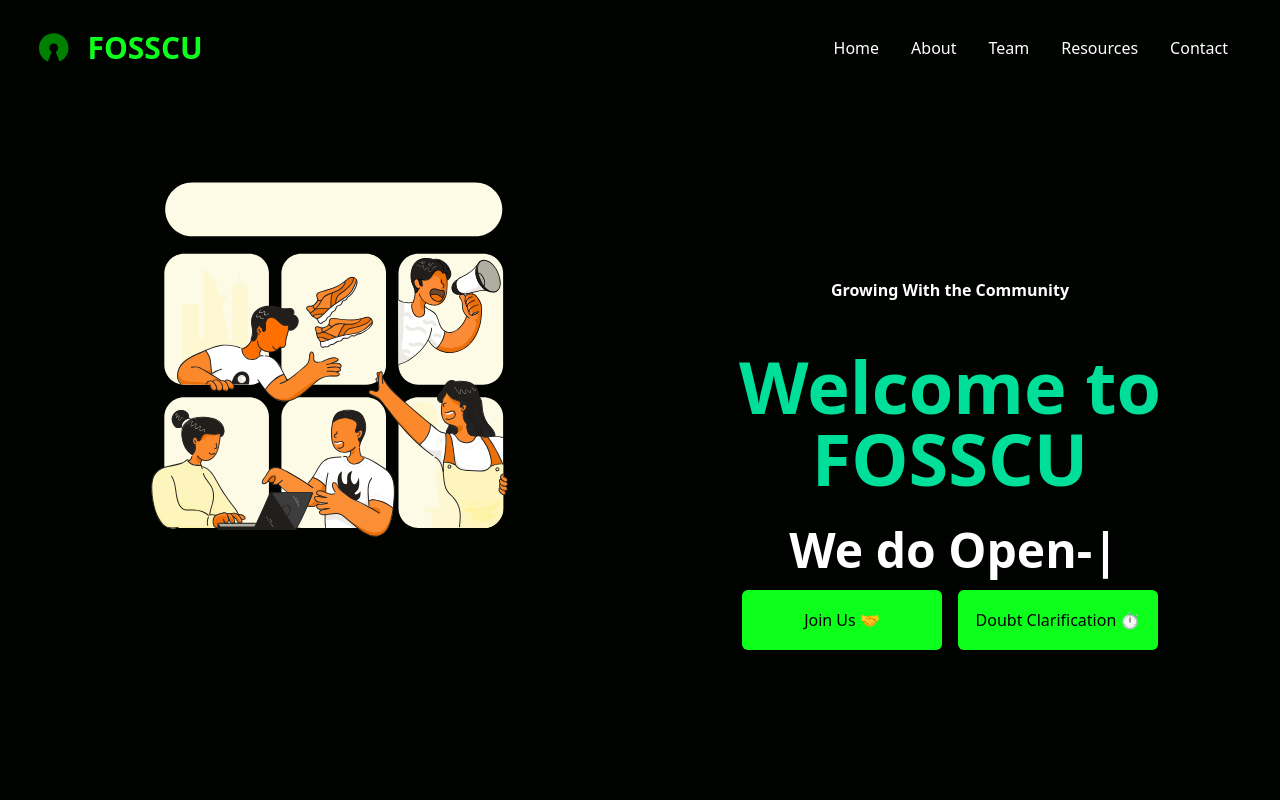
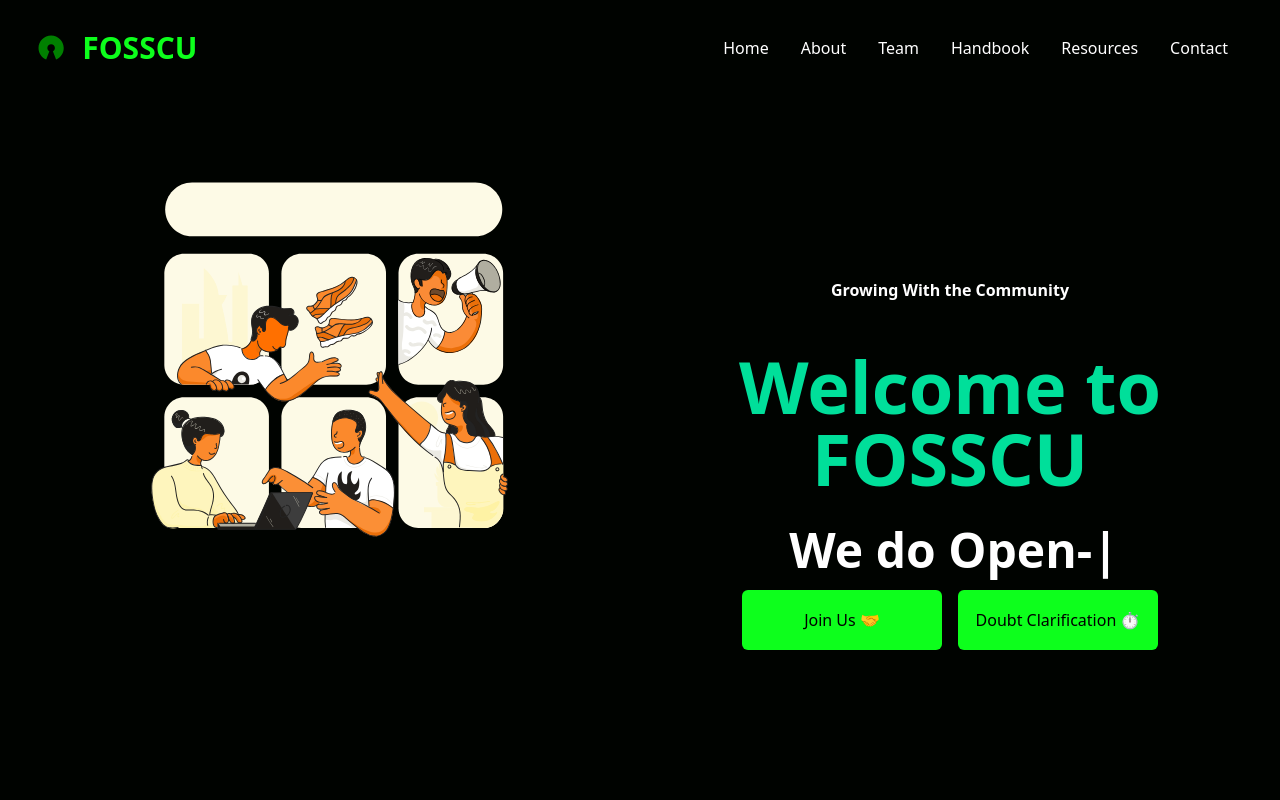
Before and after one commit to FOSS-Community/fosscu.org, a React (Vite) app: page / in a window 1280 px wide. Shown: the top 800 px of the page. Built offline with nearby package versions, Linux system fonts and the light colour scheme; the HTML template or start-up script is replaced by a standard one.

Commit message:
📖 Added Handbook link

```diff
--- a/src/components/Navbar.jsx
+++ b/src/components/Navbar.jsx
@@ -45,6 +45,10 @@ const Navbar = () => {
           <li className="p-4">
             {" "}
             <Link to="/team"> Team </Link>{" "}
+          </li>
+          <li className="p-4">
+            {" "}
+            <Link to="https://docs.fosscu.org"> Handbook </Link>
           </li>
           <li className="p-4">
             <a href="/resource">Resources</a>
```
